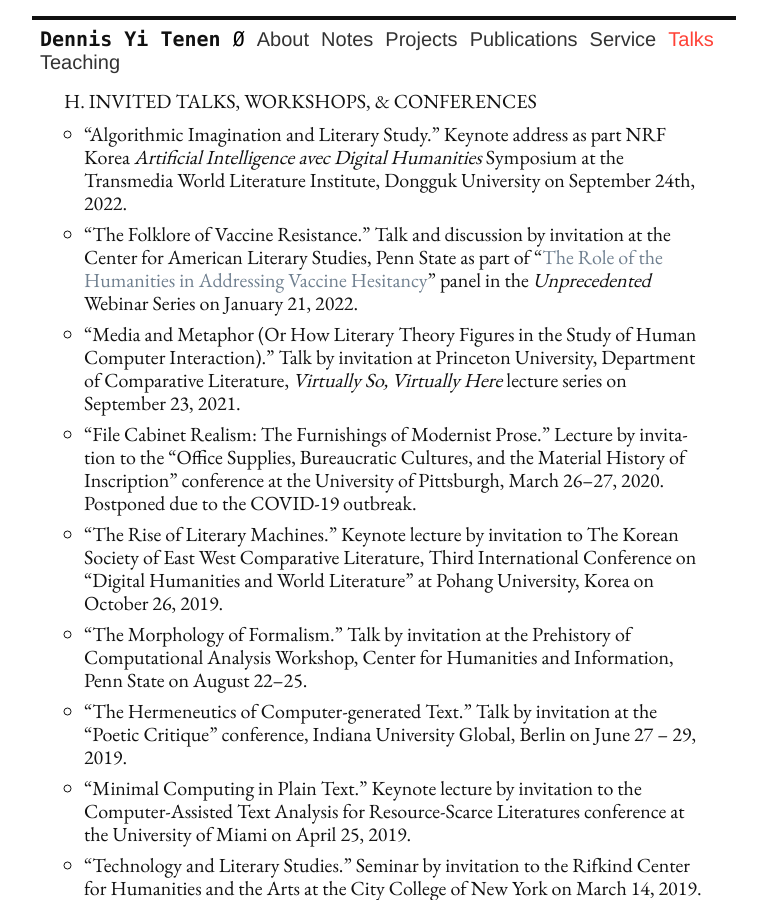
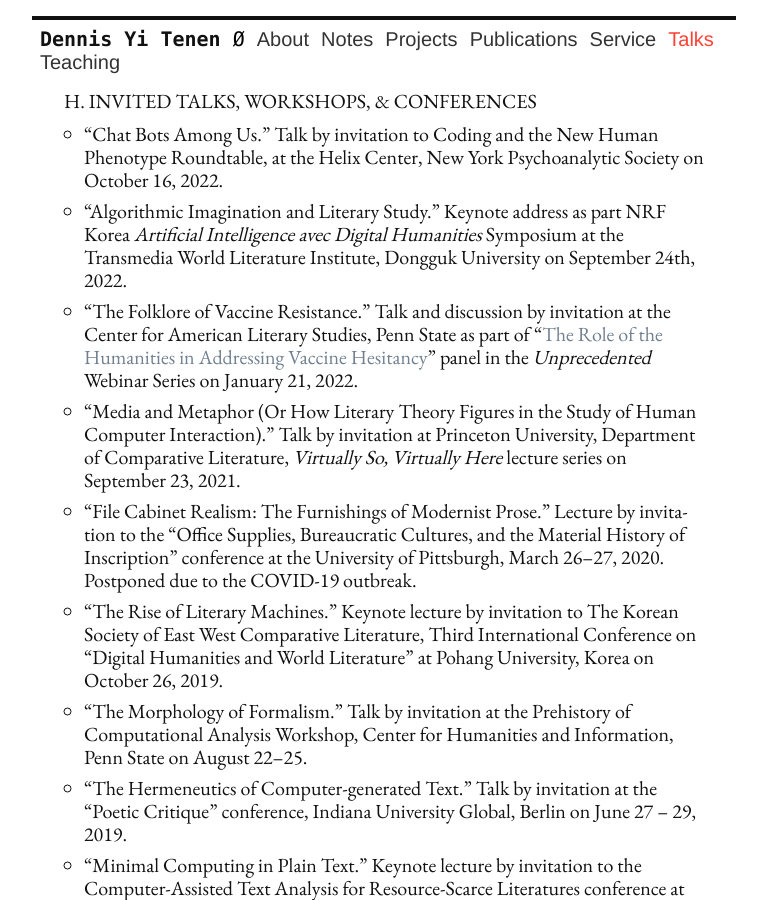
Before and after one commit to denten/denten.github.io, a Jekyll site: the page built from _pages/talks.md, in a window 1280 px wide and 900 px high. Shown: the whole window, without its empty margins (256-1023 px from the left). Built offline with Jekyll 4.4.1, drawn with Linux system fonts in a browser that asks for light colours.

Commit message:
update the talks

```diff
--- a/_includes/CV/06-talks.md
+++ b/_includes/CV/06-talks.md
@@ -1,12 +1,12 @@
 ## H. Invited Talks, Workshops, & Conferences
 
+- "Chat Bots Among Us." Talk by invitation to Coding and the New Human Phenotype Roundtable,
+  at the Helix Center, New York Psychoanalytic Society on October 16, 2022.
 - "Algorithmic Imagination and Literary Study." Keynote address as part NRF Korea *Artificial
   Intelligence avec Digital Humanities* Symposium at the Transmedia World Literature Institute,
 Dongguk University on September 24th, 2022.
 - "The Folklore of Vaccine Resistance." Talk and discussion by invitation at the Center for
-  American Literary Studies, Penn State as part of "[The Role of the Humanities in Addressing
-Vaccine
-Hesitancy](https://web.archive.org/web/20220830014517/https://cals.la.psu.edu/events/the-role-of-the-humanities-in-addressing-vaccine-hesitancy/)"
+  American Literary Studies, Penn State as part of "[The Role of the Humanities in Addressing Vaccine Hesitancy](https://web.archive.org/web/20220830014517/https://cals.la.psu.edu/events/the-role-of-the-humanities-in-addressing-vaccine-hesitancy/)"
 panel in the *Unprecedented* Webinar Series on January 21, 2022.
 - "Media and Metaphor (Or How Literary Theory Figures in the Study of Human Computer
   Interaction)." Talk by invitation at Princeton University, Department of Comparative
```
